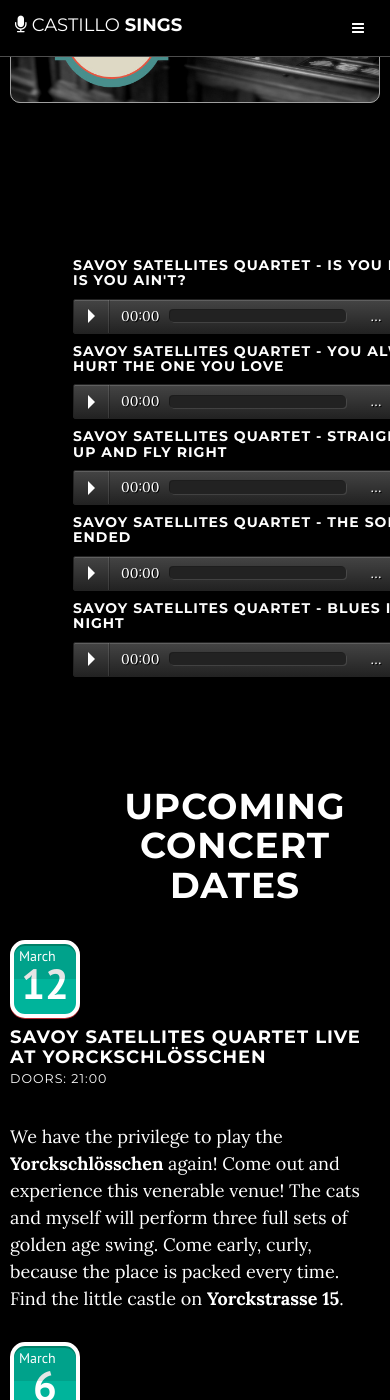
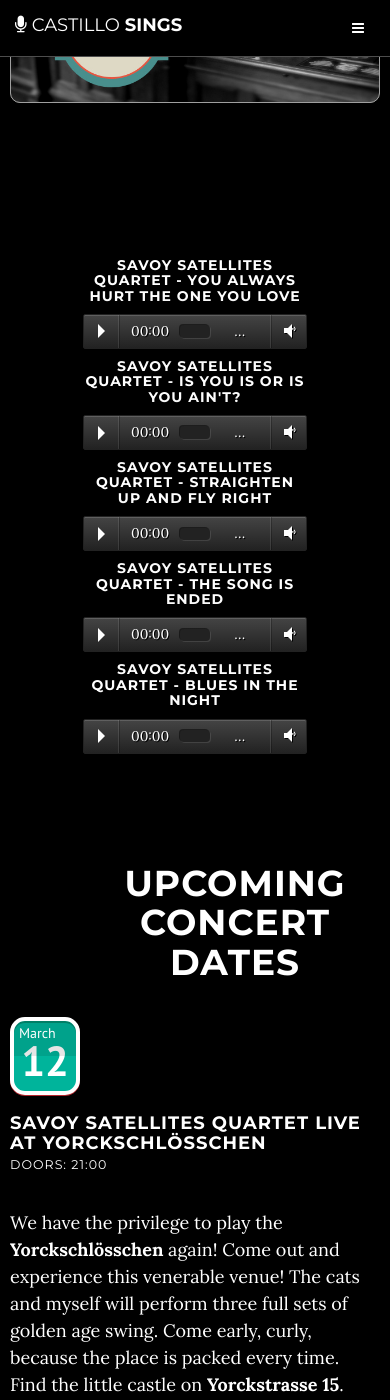
Before and after one commit to Darthen/CastilloSings2, a Jekyll site: the page built from index.html, in a window 390 px wide and 1400 px high, scrolled down 3224 px. Built offline with Jekyll 4.4.1, drawn with Linux system fonts in a browser that asks for light colours.

Commit message:
Corrected align on mobile + songs centered

```diff
--- a/_data/audio.yml
+++ b/_data/audio.yml
@@ -1,8 +1,9 @@
-- title: Savoy Satellites Quartet - Is you is or is you ain't?
-  file: IsYouIs
 
 - title: Savoy Satellites Quartet - You always hurt the one you love
   file: YouAlwaysHurt
+
+- title: Savoy Satellites Quartet - Is you is or is you ain't?
+  file: IsYouIs
 
 - title: Savoy Satellites Quartet - Straighten up and fly right
   file: StraightenUp
--- a/_includes/listen.html
+++ b/_includes/listen.html
@@ -1,4 +1,4 @@
-<section id="listen" class="content-section">
+<section id="listen" class="container content-section text-center">
 	<div class="audio-wrapper">
 		{% for audio in site.data.audio %}
 		<h5 class="player-title">{{ audio.title }}</h5>
--- a/_sass/_dates.scss
+++ b/_sass/_dates.scss
@@ -54,6 +54,7 @@
 
 .post-title {
 	@include span-columns(3 of 12);
+	margin-top: 9px;
 }
 
 .post-text {
--- a/_sass/_listen.scss
+++ b/_sass/_listen.scss
@@ -9,18 +9,16 @@
 		margin: 10px 0;
 		@include span-columns(8);
 		@include shift(2);
-		@include media(max-width 682px) {
-		@include span-columns(12);
-	}
+
 	}
 }
 
 .audioplayer {
 	@include span-columns(8);
 	@include shift(2);
-	@include media(max-width 682px) {
-		@include span-columns(12);
-	}
+	//@include media(max-width 682px) {
+		//@include span-columns(12);
+	//}
 	height: 2.5em;
 	/* 40 */
 	color: #fff;
```
Also changed, not shown: 2 other files.
